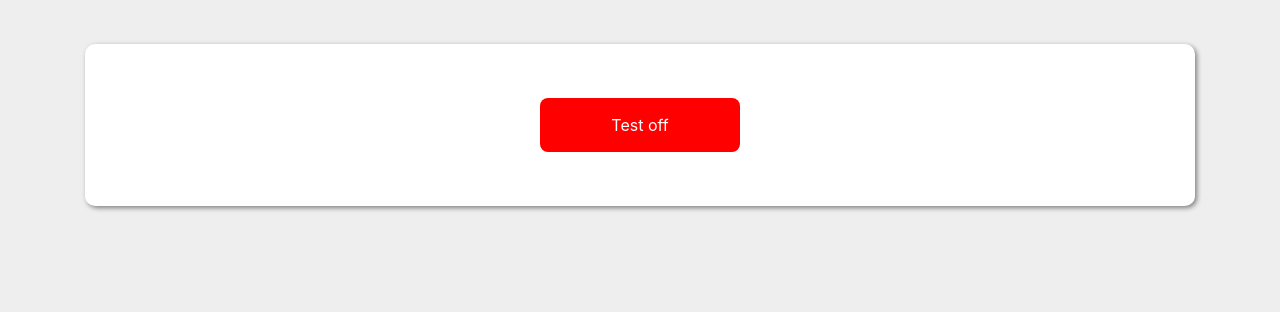
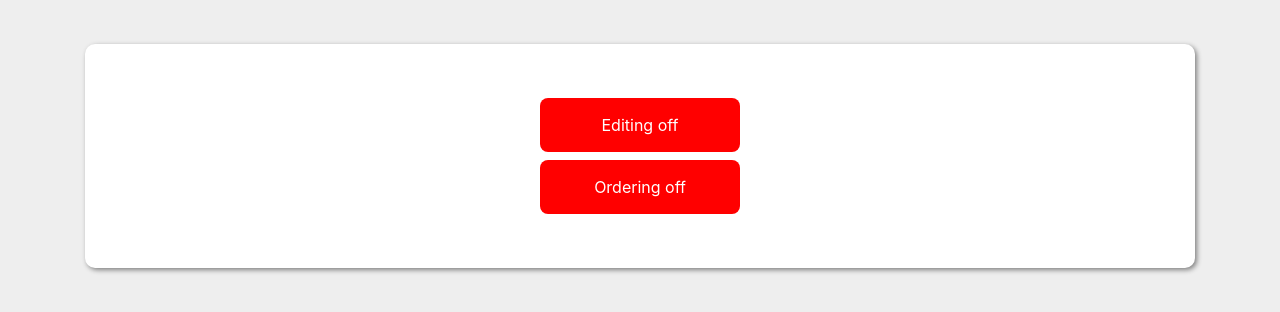
Before and after one commit to Tim-Seidell/uodatabase, a PHP site: page /settings.php in a window 1280 px wide. Shown: the part 56-368 px from the top of the page. Run offline with PHP 8.4, Linux system fonts and the light colour scheme; data that the repository does not hold is empty; a stand-in replaces the project's code that opens the database connection; some libraries are stand-ins or nearby versions.

Commit message:
Update settings.php

```diff
--- a/settings.php
+++ b/settings.php
@@ -6,7 +6,8 @@
             <div class = "col-md text-center">
                 <?php
 
-                    settingButton("Test");
+                    settingButton("Editing");
+                    settingButton("Ordering");
                     // $sql = "SELECT * FROM settings WHERE setting_name = 'editing'";
 
                     // if(mysqli_fetch_assoc(mysqli_query($conn, $sql))['setting'] == 1) {
```
